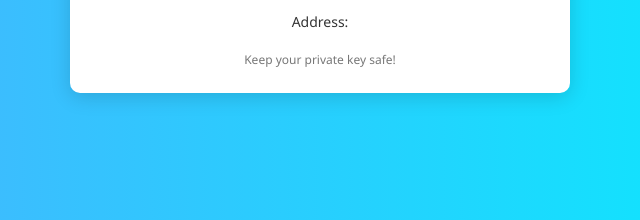
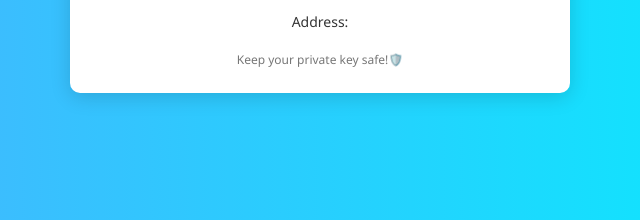
Before and after one commit to SmartAdib/BEP20-Wallet-Generator, a plain HTML site: page index.html in a window 1280 px wide. Shown: the part 504-724 px from the top of the page, 320-960 px from the left. Drawn offline with Linux system fonts and the light colour scheme.

Commit message:
Update index.html

```diff
--- a/index.html
+++ b/index.html
@@ -121,7 +121,7 @@
         <p>Private Key: <span class="info" id="privateKey"></span></p>
         <p>Address: <span class="info" id="address"></span></p>
 
-        <div class="footer">Keep your private key safe!</div>
+        <div class="footer">Keep your private key safe!🛡️</div>
     </div>
 
     <script>
```
